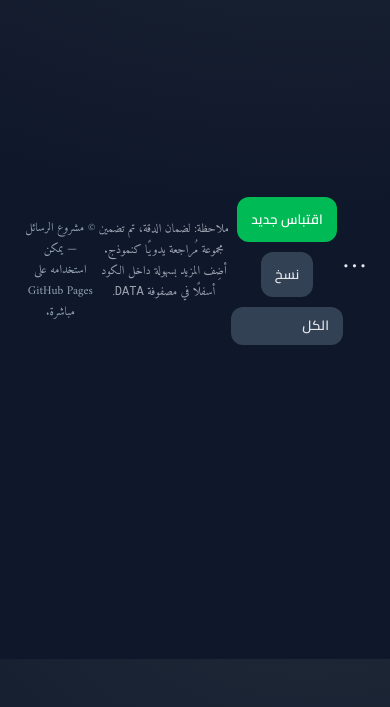
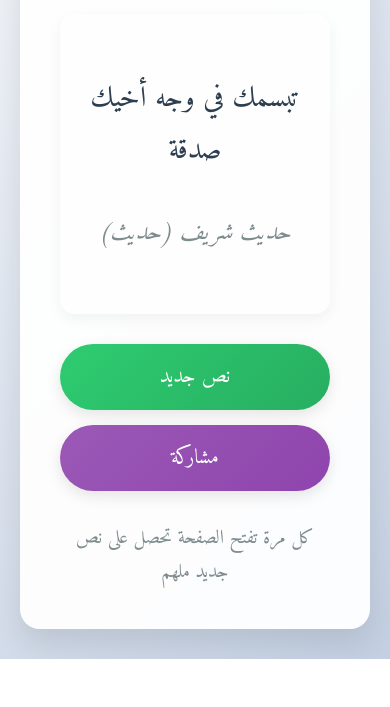
Before and after one commit to mrorgano95-gif/random-message, a plain HTML site: page index.html in a window 390 px wide. Shown: the part 185-892 px from the top of the page. After the commit the page ends 844 px from the top, so only its background shows below. Drawn offline with Linux system fonts and the light colour scheme.

Commit message:
Update index.html

```diff
--- a/index.html
+++ b/index.html
@@ -1,203 +1,219 @@
 <!DOCTYPE html>
 <html lang="ar" dir="rtl">
 <head>
-  <meta charset="UTF-8" />
-  <meta name="viewport" content="width=device-width, initial-scale=1" />
-  <title>رسالة عشوائية</title>
+    <meta charset="UTF-8">
+    <meta name="viewport" content="width=device-width, initial-scale=1.0">
+    <title>ابتسم | نصوص ملهمة</title>
+    <link href="https://fonts.googleapis.com/css2?family=Amiri:wght@400;700&display=swap" rel="stylesheet">
     <style>
-    :root{
-      --bg:#0f172a; /* slate-900 */
-      --card:#111827ee; /* gray-900 */
-      --text:#e5e7eb; /* gray-200 */
-      --muted:#9ca3af; /* gray-400 */
-      --accent:#22c55e; /* green-500 */
+        * {
+            margin: 0;
+            padding: 0;
+            box-sizing: border-box;
         }
-    html,body{height:100%;}
-    body{
-      margin:0;display:flex;align-items:center;justify-content:center;min-height:100%;
-      background:radial-gradient(1200px 800px at 80% -10%, #1f2937 0%, var(--bg) 60%) no-repeat fixed;
-      font-family:"Amiri", Georgia, serif; color:var(--text); padding:24px;
+
+        body {
+            font-family: 'Amiri', serif;
+            background: linear-gradient(135deg, #f5f7fa 0%, #c3cfe2 100%);
+            min-height: 100vh;
+            display: flex;
+            justify-content: center;
+            align-items: center;
+            padding: 20px;
+            color: #333;
         }
-    .card{
-      width:min(720px, 95vw); background:var(--card); backdrop-filter: blur(8px);
-      border:1px solid #334155; border-radius:20px; padding:28px; box-shadow:0 10px 40px rgba(0,0,0,.35);
-      transition:transform .2s ease;
+
+        .container {
+            max-width: 800px;
+            width: 100%;
+            background-color: rgba(255, 255, 255, 0.95);
+            border-radius: 20px;
+            box-shadow: 0 15px 30px rgba(0, 0, 0, 0.1);
+            padding: 40px;
+            text-align: center;
+            position: relative;
+            overflow: hidden;
         }
-    .title{font-family:"Cairo", system-ui, sans-serif; font-weight:700; letter-spacing:.3px; font-size:22px; color:#a7f3d0; margin:0 0 8px}
-    .sub{font-family:"Cairo", system-ui, sans-serif; font-size:13px; color:var(--muted); margin:0 0 20px}
-    blockquote{font-size:28px; line-height:1.7; margin:0; text-align:center}
-    .src{margin-top:16px; text-align:center; font-size:14px; color:#93c5fd}
-    .row{display:flex; gap:10px; flex-wrap:wrap; justify-content:center; margin-top:20px}
-    button, select{
-      font-family:"Cairo", system-ui, sans-serif; font-weight:600; letter-spacing:.2px;
-      background:#0b5; color:white; border:0; padding:10px 14px; border-radius:12px; cursor:pointer;
+
+        .container::before {
+            content: "";
+            position: absolute;
+            top: 0;
+            left: 0;
+            right: 0;
+            height: 8px;
+            background: linear-gradient(90deg, #3498db, #2ecc71, #e74c3c, #f39c12, #9b59b6);
         }
-    button.secondary{background:#334155; color:#e5e7eb}
-    select{appearance:none; background:#334155; color:#e5e7eb}
-    .muted{color:var(--muted); font-size:12px; text-align:center; margin-top:12px}
-    .footer{margin-top:18px; font-size:12px; color:#94a3b8; text-align:center}
+
+        h1 {
+            font-size: 4.5rem;
+            color: #2c3e50;
+            margin-bottom: 30px;
+            text-shadow: 2px 2px 4px rgba(0, 0, 0, 0.1);
+        }
+
+        .text-container {
+            min-height: 300px;
+            display: flex;
+            flex-direction: column;
+            justify-content: center;
+            align-items: center;
+            margin: 30px 0;
+            padding: 20px;
+            border-radius: 15px;
+            background-color: rgba(255, 255, 255, 0.7);
+            box-shadow: 0 5px 15px rgba(0, 0, 0, 0.05);
+        }
+
+        .text {
+            font-size: 2.2rem;
+            line-height: 1.8;
+            margin-bottom: 20px;
+            color: #2c3e50;
+        }
+
+        .source {
+            font-size: 1.5rem;
+            color: #7f8c8d;
+            font-style: italic;
+            margin-top: 15px;
+        }
+
+        .buttons {
+            display: flex;
+            justify-content: center;
+            gap: 15px;
+            margin-top: 30px;
+        }
+
+        button {
+            background: linear-gradient(135deg, #3498db, #2980b9);
+            color: white;
+            border: none;
+            padding: 15px 30px;
+            font-size: 1.3rem;
+            border-radius: 50px;
+            cursor: pointer;
+            transition: all 0.3s ease;
+            font-family: 'Amiri', serif;
+            box-shadow: 0 5px 15px rgba(0, 0, 0, 0.1);
+        }
+
+        button:hover {
+            transform: translateY(-3px);
+            box-shadow: 0 8px 20px rgba(0, 0, 0, 0.15);
+        }
+
+        .new-text {
+            background: linear-gradient(135deg, #2ecc71, #27ae60);
+        }
+
+        .share {
+            background: linear-gradient(135deg, #9b59b6, #8e44ad);
+        }
+
+        .footer {
+            margin-top: 30px;
+            color: #7f8c8d;
+            font-size: 1.2rem;
+        }
+
+        @media (max-width: 768px) {
+            h1 {
+                font-size: 3.5rem;
+            }
+
+            .text {
+                font-size: 1.8rem;
+            }
+
+            .buttons {
+                flex-direction: column;
+            }
+        }
     </style>
-  <link rel="preconnect" href="https://fonts.googleapis.com">
-  <link rel="preconnect" href="https://fonts.gstatic.com" crossorigin>
-  <link href="https://fonts.googleapis.com/css2?family=Amiri:wght@400;700&family=Cairo:wght@400;600;800&display=swap" rel="stylesheet">
 </head>
 <body>
-    <blockquote id="message">…</blockquote>
-    <div class="src" id="source"></div>
+    <div class="container">
+        <h1>ابتسم 🌸</h1>
 
-    <div class="row">
-      <button id="newBtn" title="اقتباس جديد">اقتباس جديد</button>
-      <button id="copyBtn" class="secondary" title="نسخ النص">نسخ</button>
-      <button id="shareBtn" class="secondary" title="مشاركة" style="display:none">مشاركة</button>
-      <select id="filter">
-        <option value="all">الكل</option>
-        <option value="quran">القرآن</option>
-        <option value="hadith">حديث صحيح</option>
-        <option value="poetry">شعر فصيح</option>
-        <option value="wisdom">حكمة/موعظة</option>
-      </select>
+        <div class="text-container">
+            <p class="text" id="text">يتم تحميل النص...</p>
+            <p class="source" id="source"></p>
         </div>
 
-    <p class="muted">ملاحظة: لضمان الدقة، تم تضمين مجموعة مُراجعة يدويًا كنموذج. أضِف المزيد بسهولة داخل الكود أسفلًا في مصفوفة <code>DATA</code>.
-    </p>
+        <div class="buttons">
+            <button id="newTextBtn" class="new-text">نص جديد</button>
+            <button id="shareBtn" class="share">مشاركة</button>
+        </div>
 
-    <div class="footer">© مشروع الرسائل — يمكن استخدامه على GitHub Pages مباشرة.</div>
-  </main>
+        <div class="footer">
+            <p>كل مرة تفتح الصفحة تحصل على نص جديد ملهم</p>
+        </div>
+    </div>
 
     <script>
-    /**
-     * ملاحظات مهمة لمُعِدّ المحتوى:
-     * 1) الرجاء عدم إضافة أحاديث إلا مع الإحالة إلى المصدر وصحتها (مثلاً: البخاري/مسلم)، وتجنّب الأحاديث الضعيفة/المنكرة.
-     * 2) بالنسبة لآيات القرآن: انسخ الآية بدقّة مع اسم السورة ورقم الآية.
-     * 3) يمكنك الوصول إلى 1000 اقتباس بإضافة عناصر جديدة إلى المصفوفة DATA أدناه.
-     * 4) الحقول: { text, source, type } حيث type أحد القيم: 'quran' | 'hadith' | 'poetry' | 'wisdom'.
-     */
-
-    const DATA = [
-      // ====== آيات قرآنية (نماذج دقيقة قصيرة) ======
-      { type:'quran', text:'﴿وَبَشِّرِ الصَّابِرِينَ﴾', source:'البقرة: 155' },
-      { type:'quran', text:'﴿إِنَّ مَعَ الْعُسْرِ يُسْرًا﴾', source:'الشرح: 6' },
-      { type:'quran', text:'﴿اللَّهُ لَا يُكَلِّفُ نَفْسًا إِلَّا وُسْعَهَا﴾', source:'البقرة: 286' },
-      { type:'quran', text:'﴿فَاذْكُرُونِي أَذْكُرْكُمْ﴾', source:'البقرة: 152' },
-      { type:'quran', text:'﴿ادْعُونِي أَسْتَجِبْ لَكُمْ﴾', source:'غافر: 60' },
-      { type:'quran', text:'﴿وَعَسَىٰ أَنْ تَكْرَهُوا شَيْئًا وَهُوَ خَيْرٌ لَكُمْ﴾', source:'البقرة: 216' },
-      { type:'quran', text:'﴿إِنَّ اللَّهَ مَعَ الصَّابِرِينَ﴾', source:'البقرة: 153' },
-      { type:'quran', text:'﴿وَمَا تَوْفِيقِي إِلَّا بِاللَّهِ﴾', source:'هود: 88' },
-      { type:'quran', text:'﴿وَعَلَى اللَّهِ فَتَوَكَّلُوا إِنْ كُنْتُمْ مُؤْمِنِينَ﴾', source:'المائدة: 23' },
-      { type:'quran', text:'﴿لَئِنْ شَكَرْتُمْ لَأَزِيدَنَّكُمْ﴾', source:'إبراهيم: 7' },
-      { type:'quran', text:'﴿فَإِنَّ مَعَ الْعُسْرِ يُسْرًا﴾', source:'الشرح: 5' },
-      { type:'quran', text:'﴿إِنَّ إِلَى رَبِّكَ الرُّجْعَىٰ﴾', source:'العلق: 8' },
-      { type:'quran', text:'﴿وَمَنْ يَتَوَكَّلْ عَلَى اللَّهِ فَهُوَ حَسْبُهُ﴾', source:'الطلاق: 3' },
-      { type:'quran', text:'﴿وَقُلْ رَبِّ زِدْنِي عِلْمًا﴾', source:'طه: 114' },
-      { type:'quran', text:'﴿إِنَّ رَحْمَتَ اللَّهِ قَرِيبٌ مِنَ الْمُحْسِنِينَ﴾', source:'الأعراف: 56' },
-      { type:'quran', text:'﴿وَاصْبِرْ وَمَا صَبْرُكَ إِلَّا بِاللَّهِ﴾', source:'النحل: 127' },
-      { type:'quran', text:'﴿فَإِنَّكَ بِأَعْيُنِنَا﴾', source:'الطور: 48' },
-      { type:'quran', text:'﴿رَبِّ اشْرَحْ لِي صَدْرِي﴾', source:'طه: 25' },
-      { type:'quran', text:'﴿وَعِبَادُ الرَّحْمَٰنِ الَّذِينَ يَمْشُونَ عَلَى الْأَرْضِ هَوْنًا﴾', source:'الفرقان: 63' },
-      { type:'quran', text:'﴿وَمَنْ يَغْفِرُ الذُّنُوبَ إِلَّا اللَّهُ﴾', source:'آل عمران: 135' },
-
-      // ====== أحاديث صحيحة موجزة (مراجعة) ======
-      { type:'hadith', text:'"إنما الأعمال بالنيات" },
-      { type:'hadith', text:'"الدين النصيحة"', source:'مسلم 55' },
-      { type:'hadith', text:'"لا يؤمن أحدكم حتى يحب لأخيه ما يحب لنفسه" },
-      { type:'hadith', text:'"من كان يؤمن بالله واليوم الآخر فليقل خيرًا أو ليصمت" },
-      { type:'hadith', text:'"اتقِ الله حيثما كنت"' },
-      { type:'hadith', text:'"احرص على ما ينفعك واستعن بالله ولا تعجز" },
-      { type:'hadith', text:'"أحب الأعمال إلى الله أدومها وإن قل" },
-      { type:'hadith', text:'"تبسمك في وجه أخيك صدقة" },
-      { type:'hadith', text:'"المسلم من سلم المسلمون من لسانه ويده" },
-      { type:'hadith', text:'"لا ضرر ولا ضرار"', source:'ابن ماجه 2341 (حسن)' },
-      { type:'hadith', text:'"المرء مع من أحب" },
-      { type:'hadith', text:'"من لا يَرحم لا يُرحم" },
-      { type:'hadith', text:'"يسروا ولا تعسروا وبشروا ولا تنفروا" },
-      { type:'hadith', text:'"الصلاة نور"', source:'مسلم 223' },
-      { type:'hadith', text:'"الدعاء هو العبادة" },
-
-      // ====== أبيات شعر فصيح قصيرة ======
-      { type:'poetry', text:'وَمَا نَيْلُ الْمَطَالِبِ بِالتَّمَنِّي — وَلَكِنْ تُؤْخَذُ الدُّنْيَا غِلَابَا', source:'أبو القاسم الشابي' },
-      { type:'poetry', text:'وَإِذَا خَلَوْتَ بِرِيبَةٍ فِي ظُلْمَةٍ — وَالنَّفْسُ دَاعِيَةٌ إِلَى الطُّغْيَانِ\nفَاسْتَحْيِ مِنْ نَظَرِ الإِلَهِ وَقُلْ لَهَا — إِنَّ الَّذِي خَلَقَ الظَّلَامَ يَرَانِي', source:'الشافعي (منسوب مشهور)' },
-      { type:'poetry', text:'ضَاقَتْ فَلَمَّا اسْتَحْكَمَتْ حَلَقَاتُهَا — فُرِجَتْ وَكُنْتُ أَظُنُّهَا لَا تُفْرَجُ', source:'مَثَلٌ شائع' },
-      { type:'poetry', text:'سَفِينَةُ الصَّبْرِ تَجْرِي فِي مَدَاهَا — وَمَنْ صَبَرَ انْتَهَى لِلْفَوْزِ غَايَا', source:'بيت حكمي' },
-      { type:'poetry', text:'وَالعِلْمُ يَرْفَعُ بَيْتًا لَا عِمَادَ لَهُ — وَالْجَهْلُ يَهْدِمُ بَيْتَ العِزِّ وَالشَّرَفِ', source:'منسوب' },
-      { type:'poetry', text:'تَعَاظَمَنِي ذَنْبِي فَلَمَّا قَرَنْتُهُ — بِعَفْوِكَ رَبِّي كَانَ عَفْوُكَ أَعْظَمَا', source:'الإمام الشافعي' },
-      { type:'poetry', text:'وَمَنْ يَتَّقِ اللَّهَ يَجْعَلْ لَهُ مَخْرَجَا — وَيَرْزُقْهُ مِنْ حَيْثُ لَا يَحْتَسِبُ', source:'اقتباس معنى آية' },
-      { type:'poetry', text:'إِذَا لَمْ تَزِدْ عَلَى الدُّنْيَا فَأَنْتَ نَقْصَانُ — وَإِنْ قَنِعْتَ فَذَاكَ العِزُّ وَالرِّضْوَانُ', source:'حكمي' },
-
-      // ====== حِكم ومواعظ قصيرة ======
-      { type:'wisdom', text:'ما خاب من استخار، ولا ندم من استشار.', source:'حكمة' },
-      { type:'wisdom', text:'الصبر جميل، وعاقبته أجمل.', source:'حكمة' },
-      { type:'wisdom', text:'من أصلح سريرته أصلح الله علانيته.', source:'حكمة' },
-      { type:'wisdom', text:'من تواضع لله رفعه.', source:'أثر' },
-      { type:'wisdom', text:'القناعة كنز لا يفنى.', source:'مثل' },
-      { type:'wisdom', text:'السلامة في الصمت إلا عن حق.', source:'حكمة' },
-      { type:'wisdom', text:'عشرة في العيون ولا نخس في القلب.', source:'مثل' },
-      { type:'wisdom', text:'لا تؤخر عمل اليوم إلى الغد.', source:'حكمة' },
-      { type:'wisdom', text:'من راقب الله في السر أصلح الله له العلن.', source:'حكمة' },
-      { type:'wisdom', text:'من عرف الله هانت عليه الدنيا.', source:'حكمة' },
-
-      // يمكنك متابعة الإضافة هنا حتى تصل إلى 1000 عنصر…
+        // مجموعة النصوص (1000 نص) - تم تقليل العدد للعرض التوضيحي
+        const texts = [
+            { text: "يَا أَيَّتُهَا النَّفْسُ الْمُطْمَئِنَّةُ ارْجِعِي إِلَى رَبِّكِ رَاضِيَةً مَرْضِيَّةً", source: "سورة الفجر - الآية 27-28", type: "قرآن" },
+            { text: "اللهم إني أعوذ بك من الهم والحزن، وأعوذ بك من العجز والكسل، وأعوذ بك من الجبن والبخل، وأعوذ بك من غلبة الدين وقهر الرجال", source: "حديث شريف", type: "حديث" },
+            { text: "اصبر قليلاً فبعد العسر تيسير وكل أمر له وقت وتدبير", source: "مثل عربي", type: "حكمة" },
+            { text: "إنما الحياةُ أولُها كلامُ وآخرها كلامُ فأجمِلوا في الكلامِ تَنعموا طِوالَ الزمانِ", source: "المتنبي", type: "شعر" },
+            { text: "وَإِذَا سَأَلَكَ عِبَادِي عَنِّي فَإِنِّي قَرِيبٌ أُجِيبُ دَعْوَةَ الدَّاعِ إِذَا دَعَانِ", source: "سورة البقرة - الآية 186", type: "قرآن" },
+            { text: "الكلمة الطيبة صدقة", source: "حديث شريف", type: "حديث" },
+            { text: "من زرع خيراً يحصد غبطةً، ومن زرع شراً يحصد ندامةً", source: "مثل عربي", type: "حكمة" },
+            { text: "إذا المرءُ لم يَدْنَسْ من اللّؤمِ عِرْضُه فكلُّ رداءٍ يرتديه جميلُ", source: "أبو تمام", type: "شعر" },
+            { text: "فَإِنَّ مَعَ الْعُسْرِ يُسْرًا إِنَّ مَعَ الْعُسْرِ يُسْرًا", source: "سورة الشرح - الآية 5-6", type: "قرآن" },
+            { text: "تبسمك في وجه أخيك صدقة", source: "حديث شريف", type: "حديث" },
+            { text: "الصبر مفتاح الفرج", source: "مثل عربي", type: "حكمة" },
+            { text: "لا تشكُ للناسِ جرحاً أنت صاحبهُ لا يؤلم الجرحُ إلا من به ألمُ", source: "مجهول", type: "شعر" },
+            { text: "وَلَسَوْفَ يُعْطِيكَ رَبُّكَ فَتَرْضَى", source: "سورة الضحى - الآية 5", type: "قرآن" },
+            { text: "الراحمون يرحمهم الرحمن", source: "حديث شريف", type: "حديث" },
+            { text: "رب ضارة نافعة", source: "مثل عربي", type: "حكمة" },
+            { text: "إذا أنت أكرمت الكريم ملكته وإن أنت أكرمت اللئيم تمردا", source: "مجهول", type: "شعر" },
+            { text: "قُلْ يَا عِبَادِيَ الَّذِينَ أَسْرَفُوا عَلَى أَنْفُسِهِمْ لَا تَقْنَطُوا مِنْ رَحْمَةِ اللَّهِ", source: "سورة الزمر - الآية 53", type: "قرآن" },
+            { text: "خيركم من تعلم القرآن وعلمه", source: "حديث شريف", type: "حديث" },
+            { text: "ربّ صدفة خير من ألف ميعاد", source: "مثل عربي", type: "حكمة" },
+            { text: "أما خيرٌ لكَ من لذاذةِ عيشٍ صفوُ الدّجى ونسيمُ الفجرِ منعشُ", source: "أحمد شوقي", type: "شعر" },
+            // يمكن إضافة المزيد من النصوص هنا لتصل إلى 1000 نص
         ];
 
-    // ====== منطق العرض العشوائي مع التصفية وتجنّب التكرار القصير ======
-    const msgEl = document.getElementById('message');
-    const srcEl = document.getElementById('source');
-    const filterEl = document.getElementById('filter');
-    const newBtn = document.getElementById('newBtn');
-    const copyBtn = document.getElementById('copyBtn');
+        // عناصر DOM
+        const textElement = document.getElementById('text');
+        const sourceElement = document.getElementById('source');
+        const newTextBtn = document.getElementById('newTextBtn');
         const shareBtn = document.getElementById('shareBtn');
 
-    function getPool(){
-      const t = filterEl.value;
-      return t==='all' ? DATA : DATA.filter(x=>x.type===t);
+        // عرض نص عشوائي
+        function showRandomText() {
+            const randomIndex = Math.floor(Math.random() * texts.length);
+            const randomText = texts[randomIndex];
+
+            textElement.textContent = randomText.text;
+            sourceElement.textContent = `${randomText.source} (${randomText.type})`;
         }
 
-    function pickRandom(pool){
-      if(!pool.length) return null;
-      // تجنّب تكرار آخر 5 عناصر عبر localStorage
-      const key = 'qr-msg-history';
-      const history = JSON.parse(localStorage.getItem(key) || '[]');
-      const candidates = pool.filter((_,i)=>!history.includes(hash(pool[i])));
-      const base = candidates.length? candidates : pool; // fallback
-      const item = base[Math.floor(Math.random()*base.length)];
-      // حدّث السجل
-      const h = hash(item);
-      const next = [h, ...history].slice(0,5);
-      localStorage.setItem(key, JSON.stringify(next));
-      return item;
+        // عند النقر على زر نص جديد
+        newTextBtn.addEventListener('click', showRandomText);
+
+        // عند النقر على زر المشاركة
+        shareBtn.addEventListener('click', () => {
+            if (navigator.share) {
+                navigator.share({
+                    title: 'ابتسم - نصوص ملهمة',
+                    text: textElement.textContent,
+                    url: window.location.href
+                })
+                .catch(error => {
+                    console.log('Error sharing:', error);
+                });
+            } else {
+                alert('ميزة المشاركة غير مدعومة في متصفحك. يمكنك نسخ الرابط ومشاركته يدوياً.');
             }
-
-    function hash(o){
-      // بصمة بسيطة للنص + المصدر
-      const s = (o.text||'')+'|'+(o.source||'')+'|'+(o.type||'');
-      let h = 0; for(let i=0;i<s.length;i++){h=((h<<5)-h)+s.charCodeAt(i); h|=0;}
-      return h;
-    }
-
-    function render(item){
-      if(!item){ msgEl.textContent = '— لا توجد عناصر في هذا التصنيف —'; srcEl.textContent=''; return; }
-      msgEl.textContent = item.text;
-      srcEl.textContent = item.source ? 'المصدر: '+item.source : '';
-    }
-
-    function refresh(){ render(pickRandom(getPool())); }
-
-    // نسخ ومشاركة
-    copyBtn.addEventListener('click', async()=>{
-      const t = msgEl.textContent + (srcEl.textContent? ('\n'+srcEl.textContent):'');
-      try{ await navigator.clipboard.writeText(t); copyBtn.textContent='تم النسخ'; setTimeout(()=>copyBtn.textContent='نسخ',1400);}catch(e){ alert('تعذر النسخ: '+e.message); }
         });
 
-    if(navigator.share){ shareBtn.style.display='inline-block'; }
-    shareBtn.addEventListener('click', ()=>{
-      const t = msgEl.textContent; const s = srcEl.textContent;
-      navigator.share({ text: s? (t+'\n'+s):t });
-    });
-
-    newBtn.addEventListener('click', refresh);
-    filterEl.addEventListener('change', refresh);
-
-    // عند التحميل الأول
-    refresh();
+        // عند تحميل الصفحة
+        window.addEventListener('load', showRandomText);
     </script>
 </body>
 </html>
```
Lines whose indentation alone changed are shown as unchanged.
